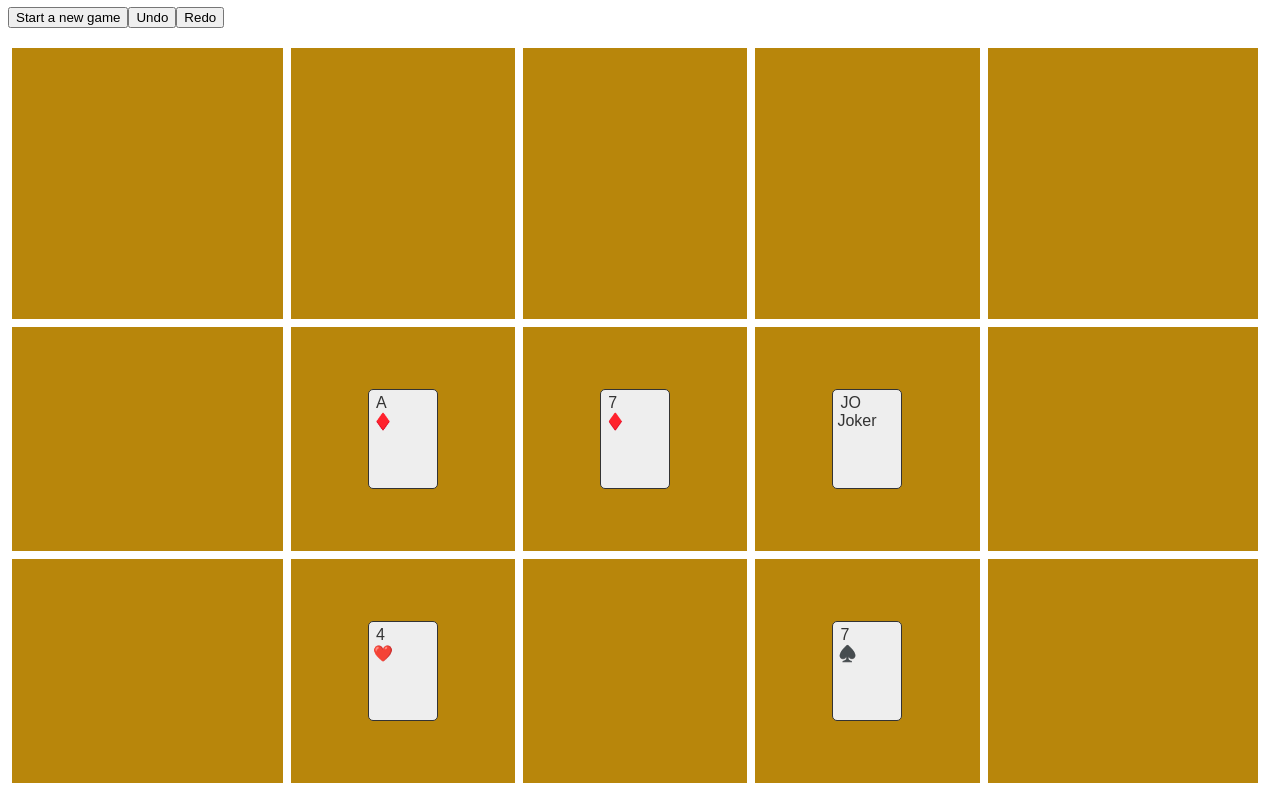
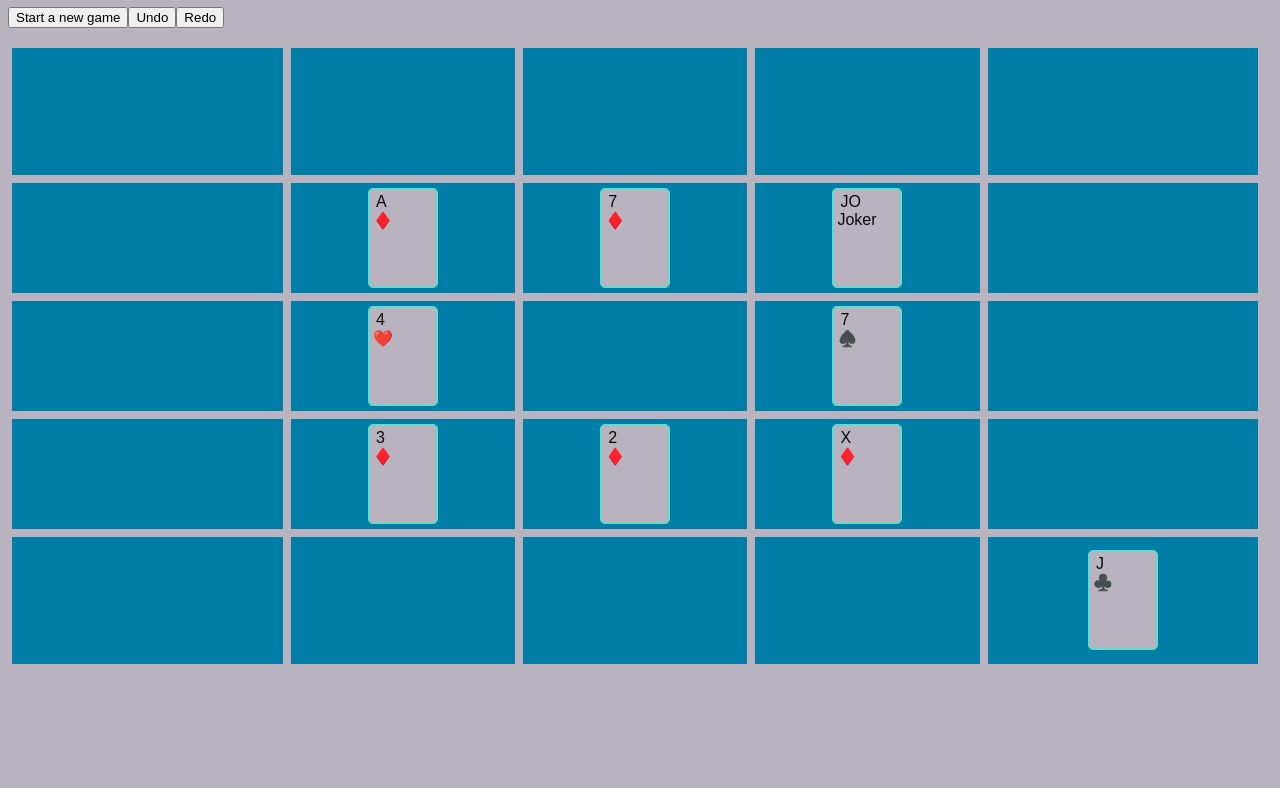
Before and after one commit to Andrew565/ProjectMO, a website: page index.html in a window 1280 px wide. Shown: the part 73-861 px from the top of the page. After the commit the page ends 800 px from the top, so only its background shows below. Drawn offline with Linux system fonts and the light colour scheme.

Commit message:
Fix for drag and drop styles

```diff
--- a/src/index.css
+++ b/src/index.css
@@ -1,8 +1,9 @@
 :root {
-  --light-main: #eee;
-  --dark-main: #333;
-  --blue: #007EA7;
-  --red: darkred;
+  --cerulean: #007ea7ff;
+--aquamarine: #1affd5ff;
+--black: #090909ff;
+--french-gray: #b8b3beff;
+--ultra-pink: #f26df9ff;
 }
 
 * {
@@ -11,7 +12,12 @@
 
 body {
   font-family: sans-serif;
-  color: var(--dark-main);
+  color: var(--black);
+  background-color: var(--french-gray);
+}
+
+h1 {
+  color: var(--cerulean);
 }
 
 .gu-mirror {
@@ -32,14 +38,14 @@ body {
 
 .grid {
   display: grid;
-  height: 98vw;
+  height: 78vh;
   width: 98vw;
   grid-template-columns: 1.2fr 1fr 1fr 1fr 1.2fr;
   grid-template-rows: 1.2fr 1fr 1fr 1fr 1.2fr;
 }
 
 .pile {
-  background-color: darkgoldenrod;
+  background-color: var(--cerulean);
   display: flex;
   justify-content: center;
   align-items: center;
@@ -47,12 +53,16 @@ body {
 }
 
 .mo-card {
-  background-color: #eee;
-  border: 1px solid #333;
+  background-color: var(--french-gray);
+  border: 1px solid var(--aquamarine);
   border-radius: 5px;
   height: 100px;
   width: 70px;
   z-index: calc(-1 * var(--index));
+}
+
+.mo-card:not(:first-child) {
+  margin-left: -70px;
 }
 
 .mo-card.mo-card--empty {
```
